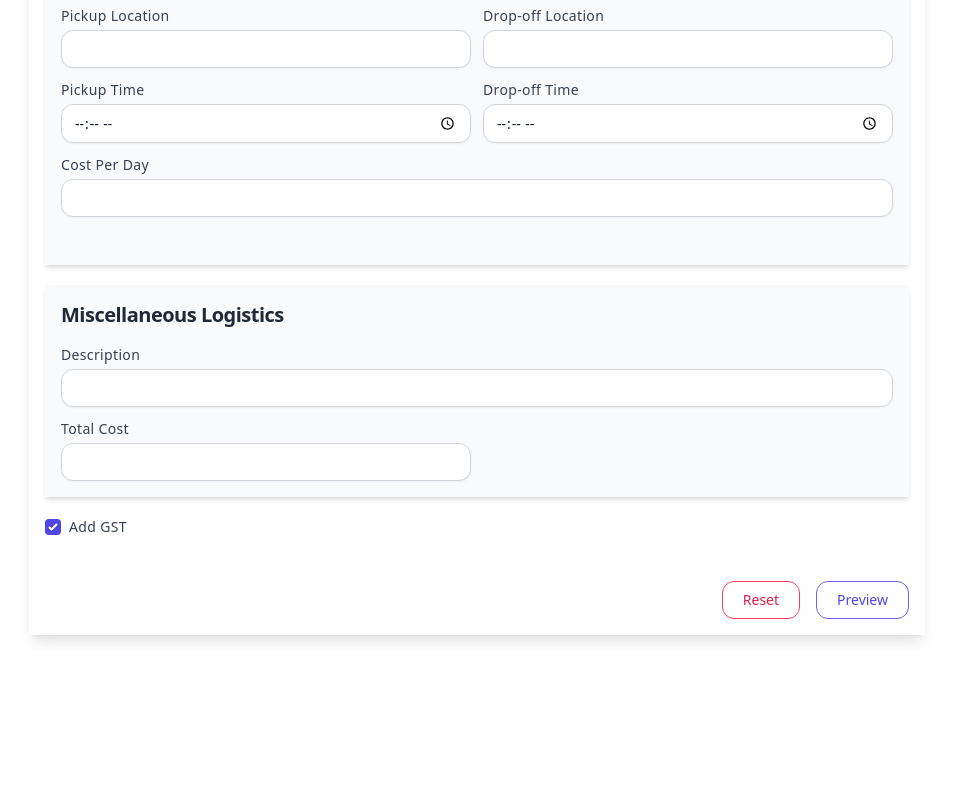
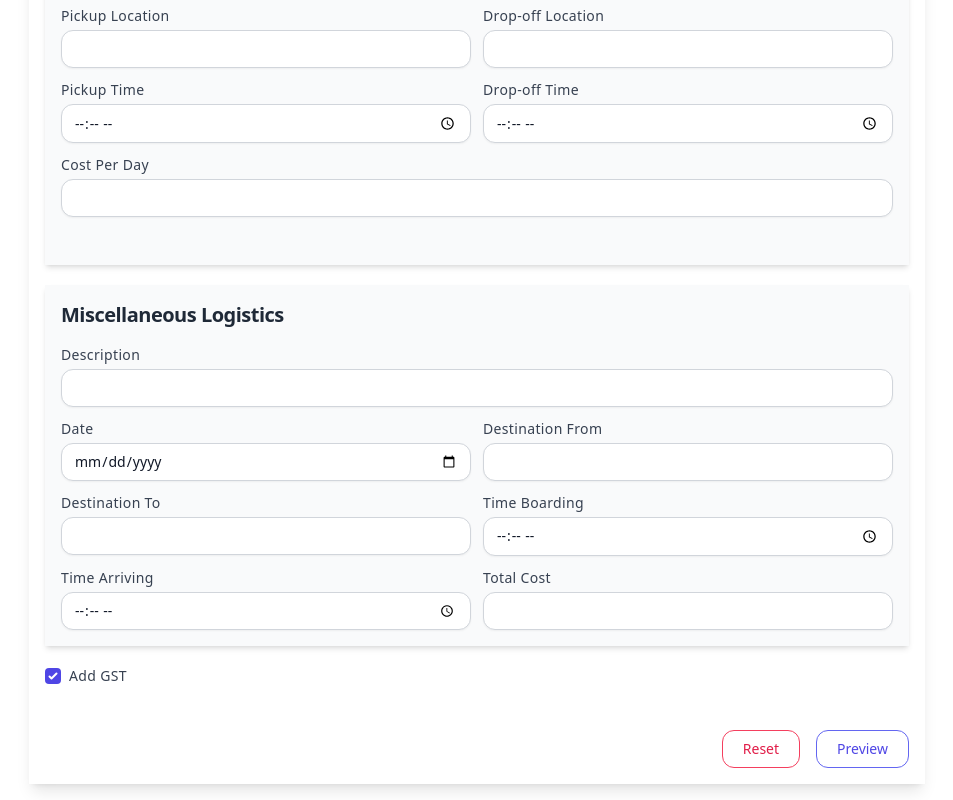
Before and after one commit to mahfujurr/fifotravel, a Next.js app: page / in a window 1280 px wide. Shown: the part 1933-2733 px from the top of the page, without its empty margins (163-1116 px from the left). Before the commit the page ends 2584 px from the top, so only its background shows below. Built offline with nearby package versions, Linux system fonts and the light colour scheme.

Commit message:
misc info added and flight value 0 for not showing up

```diff
--- a/src/App.jsx
+++ b/src/App.jsx
@@ -1,9 +1,9 @@
-"use client"
+"use client";
 
-import { useState } from "react"
-import TravelForm from "./components/TravelForm"
-import Invoice from "./components/Invoice"
-import "./index.css"
+import { useState } from "react";
+import TravelForm from "./components/TravelForm";
+import Invoice from "./components/Invoice";
+import "./index.css";
 function App() {
   const [formData, setFormData] = useState({
     traveller: {
@@ -15,25 +15,30 @@ function App() {
     flights: [],
     accommodations: [],
     hirecompanies: [],
-  })
-  const [isPreview, setIsPreview] = useState(false)
+  });
+  const [isPreview, setIsPreview] = useState(false);
   const [misc, setMisc] = useState({
     misc_text: "",
+    misc_date: "",
+    destination_from: "",
+    destination_to: "",
+    time_boarding: "",
+    time_arriving: "",
     misc_cost: "",
     GST: true,
-  })
+  });
   const handleFormSubmit = (data) => {
-    setFormData(data)
-    setIsPreview(false)
-  }
+    setFormData(data);
+    setIsPreview(false);
+  };
 
   const handlePreview = (data) => {
-    setFormData(data)
-    setIsPreview(true)
-  }
+    setFormData(data);
+    setIsPreview(true);
+  };
   const handleEdit = () => {
-    setIsPreview(false)
-  }
+    setIsPreview(false);
+  };
 
   return (
     <div className="p-4 bg-white text-black fontpoppins">
@@ -46,10 +51,15 @@ function App() {
           setMisc={setMisc}
         />
       ) : (
-        <Invoice data={formData} onEdit={handleEdit} misc={misc} setMisc={setMisc} />
+        <Invoice
+          data={formData}
+          onEdit={handleEdit}
+          misc={misc}
+          setMisc={setMisc}
+        />
       )}
     </div>
-  )
+  );
 }
 
-export default App
+export default App;
--- a/src/components/Invoice.jsx
+++ b/src/components/Invoice.jsx
@@ -88,7 +88,8 @@ const Invoice = ({ data, onEdit, misc }) => {
                   <td className="py-0.5 text-gray-600 text-xs">GUEST NAME</td>
                   <td className="text-xs">
                     {traveller.last_name.toUpperCase()}/
-                    {traveller.first_name.toUpperCase()} {traveller.mr_name || "MR"}
+                    {traveller.first_name.toUpperCase()}{" "}
+                    {traveller.mr_name || "MR"}
                   </td>
                 </tr>
                 <tr>
@@ -127,7 +128,12 @@ const Invoice = ({ data, onEdit, misc }) => {
         </div>
 
         {/* Flights Details */}
-        {flights && flights.length > 0 && (
+        {flights &&
+          flights.length > 0 &&
+          flights.reduce(
+            (total, flight) => total + Number(flight.cost || 0),
+            0
+          ) > 0 && (
             <div className="mt-4">
               <h3 className="font-bold mb-2 text-sm">Flight Details</h3>
               <table className="w-full border text-sm">
@@ -175,7 +181,9 @@ const Invoice = ({ data, onEdit, misc }) => {
                       <td className="border p-1.5">
                         <div>{flight.cabinClassSeat}</div>
                       </td>
-                    <td className="border p-1.5">{flight.includedBaggage}kg</td>
+                      <td className="border p-1.5">
+                        {flight.includedBaggage}kg
+                      </td>
                       <td className="border p-1.5">
                         <div>
                           $
@@ -410,6 +418,21 @@ const Invoice = ({ data, onEdit, misc }) => {
                     DESCRIPTION
                   </th>
                   <th className="border p-1.5 text-left text-xs font-medium">
+                    DATE
+                  </th>
+                  <th className="border p-1.5 text-left text-xs font-medium">
+                    FROM
+                  </th>
+                  <th className="border p-1.5 text-left text-xs font-medium">
+                    TO
+                  </th>
+                  <th className="border p-1.5 text-left text-xs font-medium">
+                    BOARDING TIME
+                  </th>
+                  <th className="border p-1.5 text-left text-xs font-medium">
+                    ARRIVAL TIME
+                  </th>
+                  <th className="border p-1.5 text-left text-xs font-medium">
                     TOTAL COST
                   </th>
                 </tr>
@@ -417,6 +440,11 @@ const Invoice = ({ data, onEdit, misc }) => {
               <tbody className="text-xs">
                 <tr>
                   <td className="border p-1.5">{misc.misc_text}</td>
+                  <td className="border p-1.5">{misc.misc_date}</td>
+                  <td className="border p-1.5">{misc.destination_from}</td>
+                  <td className="border p-1.5">{misc.destination_to}</td>
+                  <td className="border p-1.5">{misc.time_boarding}</td>
+                  <td className="border p-1.5">{misc.time_arriving}</td>
                   <td className="border p-1.5">
                     ${formatNumberWithThousandSeparator(misc_cost * 1.1)}
                   </td>
--- a/src/components/TravelForm.jsx
+++ b/src/components/TravelForm.jsx
@@ -274,6 +274,11 @@ const TravelForm = ({ onSubmit, onPreview, initialData, setMisc, misc }) => {
     setHirecompanies([emptyHireCompany]);
     setMisc({
       misc_text: "",
+      misc_date: "",
+      destination_from: "",
+      destination_to: "",
+      time_boarding: "",
+      time_arriving: "",
       misc_cost: "",
       GST: true,
     });
@@ -1023,6 +1028,86 @@ const TravelForm = ({ onSubmit, onPreview, initialData, setMisc, misc }) => {
               </div>
               <div>
                 <label
+                  htmlFor="misc_date"
+                  className="block text-sm font-medium text-gray-700 tracking-wide mb-1"
+                >
+                  Date
+                </label>
+                <input
+                  id="misc_date"
+                  name="misc_date"
+                  type="date"
+                  value={misc.misc_date}
+                  onChange={handleChangeMisc}
+                  className={inputClass}
+                />
+              </div>
+              <div>
+                <label
+                  htmlFor="destination_from"
+                  className="block text-sm font-medium text-gray-700 tracking-wide mb-1"
+                >
+                  Destination From
+                </label>
+                <input
+                  id="destination_from"
+                  name="destination_from"
+                  type="text"
+                  value={misc.destination_from}
+                  onChange={handleChangeMisc}
+                  className={inputClass}
+                />
+              </div>
+              <div>
+                <label
+                  htmlFor="destination_to"
+                  className="block text-sm font-medium text-gray-700 tracking-wide mb-1"
+                >
+                  Destination To
+                </label>
+                <input
+                  id="destination_to"
+                  name="destination_to"
+                  type="text"
+                  value={misc.destination_to}
+                  onChange={handleChangeMisc}
+                  className={inputClass}
+                />
+              </div>
+              <div>
+                <label
+                  htmlFor="time_boarding"
+                  className="block text-sm font-medium text-gray-700 tracking-wide mb-1"
+                >
+                  Time Boarding
+                </label>
+                <input
+                  id="time_boarding"
+                  name="time_boarding"
+                  type="time"
+                  value={misc.time_boarding}
+                  onChange={handleChangeMisc}
+                  className={inputClass}
+                />
+              </div>
+              <div>
+                <label
+                  htmlFor="time_arriving"
+                  className="block text-sm font-medium text-gray-700 tracking-wide mb-1"
+                >
+                  Time Arriving
+                </label>
+                <input
+                  id="time_arriving"
+                  name="time_arriving"
+                  type="time"
+                  value={misc.time_arriving}
+                  onChange={handleChangeMisc}
+                  className={inputClass}
+                />
+              </div>
+              <div>
+                <label
                   htmlFor="misc_cost"
                   className="block text-sm font-medium text-gray-700 tracking-wide mb-1"
                 >
@@ -1040,6 +1125,7 @@ const TravelForm = ({ onSubmit, onPreview, initialData, setMisc, misc }) => {
               </div>
             </div>
           </div>
+
           <div className="flex items-center gap-2">
             <input
               type="checkbox"
@@ -1067,14 +1153,14 @@ const TravelForm = ({ onSubmit, onPreview, initialData, setMisc, misc }) => {
             <button
               type="reset"
               onClick={handleReset}
-               className="border border-rose-500 p-2 px-5 rounded-xl bg-white hover:bg-rose-100 text-sm font-medium text-rose-600 hover:text-rose-800 transition-all duration-300 active:scale-90 flex items-center justify-center gap-1"
+              className="border border-rose-500 p-2 px-5 rounded-xl bg-white hover:bg-rose-100 text-sm font-medium text-rose-600 hover:text-rose-800 transition-all duration-300 active:scale-90 flex items-center justify-center gap-1"
             >
               Reset
             </button>
             <button
               type="button"
               onClick={handlePreview}
-               className="border border-indigo-500 p-2 px-5 rounded-xl bg-white hover:bg-indigo-100 text-sm font-medium text-indigo-600 hover:text-indigo-800 transition-all duration-300 active:scale-90 flex items-center justify-center gap-1"
+              className="border border-indigo-500 p-2 px-5 rounded-xl bg-white hover:bg-indigo-100 text-sm font-medium text-indigo-600 hover:text-indigo-800 transition-all duration-300 active:scale-90 flex items-center justify-center gap-1"
             >
               Preview
             </button>
```
Also changed, not shown: 1 other file (tests, documents, lock files or other folders). Lines whose indentation alone changed are shown as unchanged.
